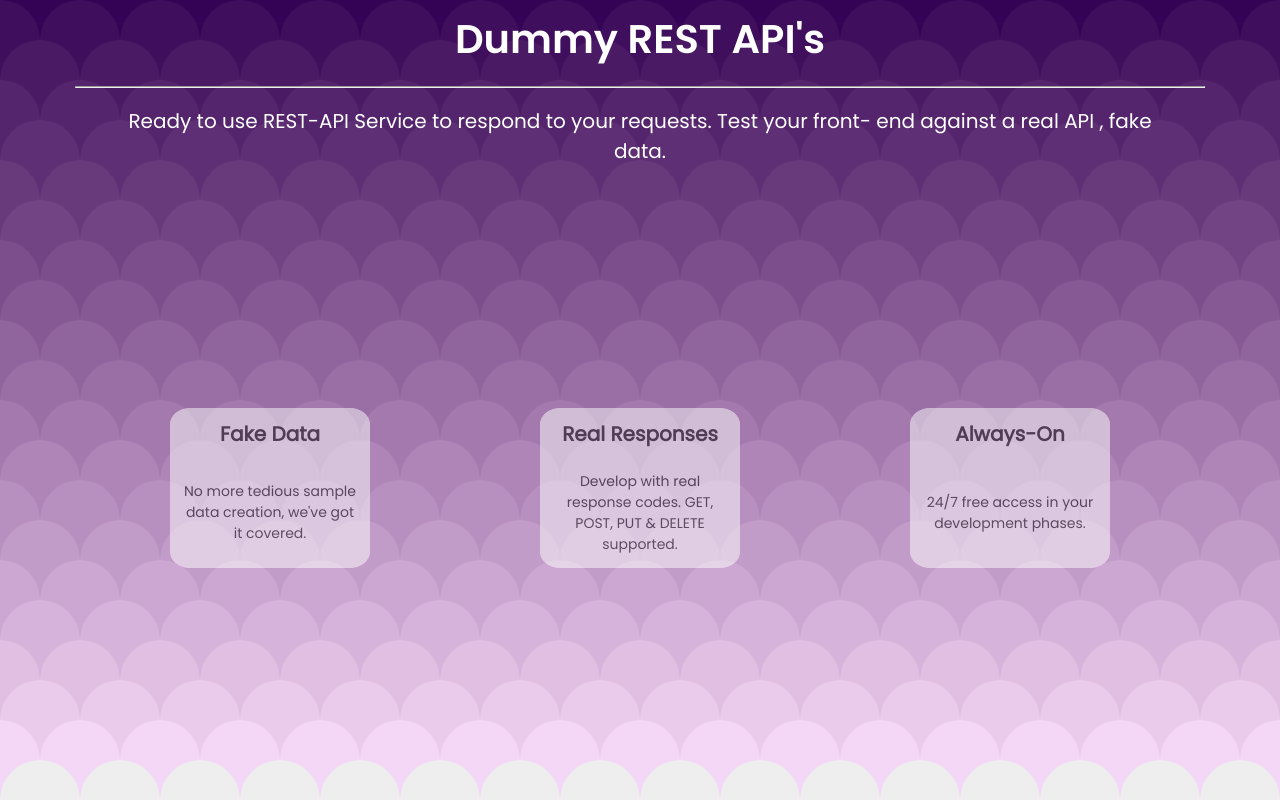
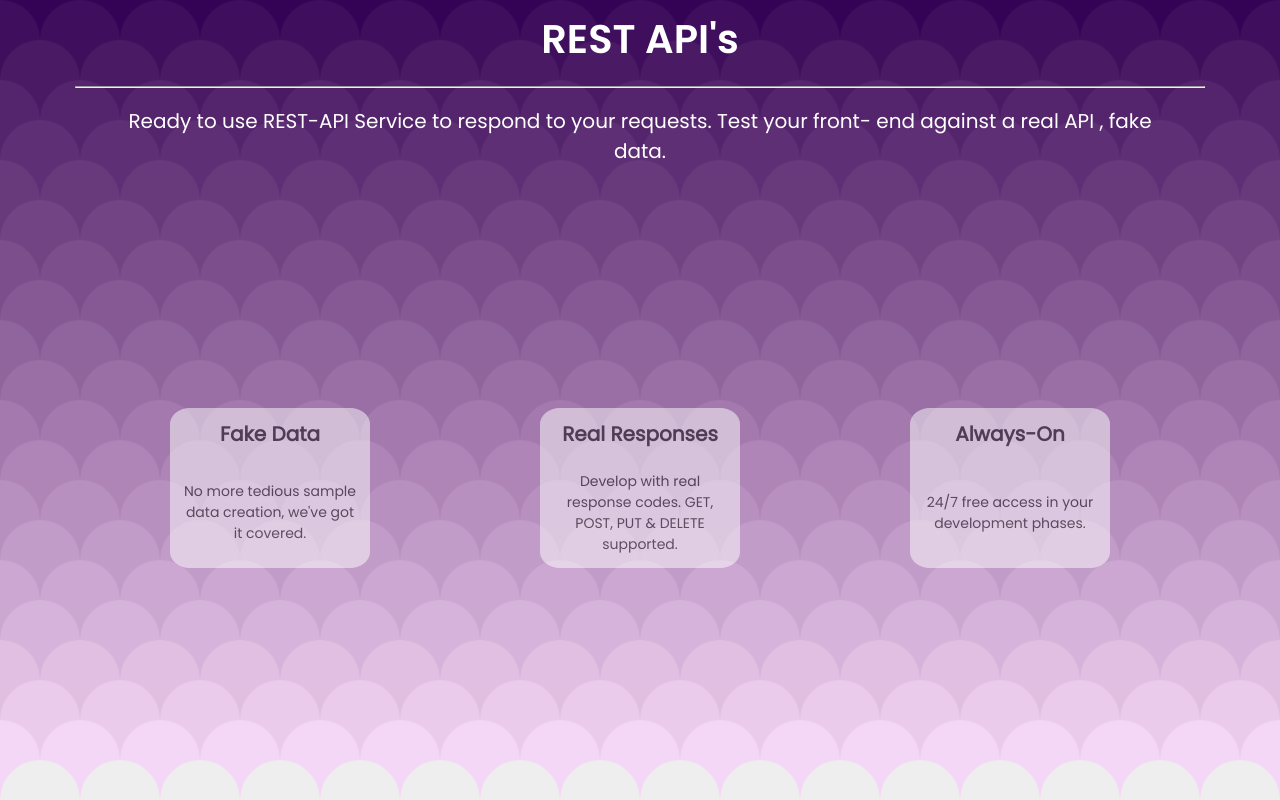
Before and after one commit to ArtTwis/Dummy-REST-API, a website: page public/index.html in a window 1280 px wide. Shown: the top 800 px of the page. Drawn offline with Linux system fonts and the light colour scheme; no server answers.

Commit message:
change heading

```diff
--- a/public/index.html
+++ b/public/index.html
@@ -28,7 +28,7 @@
 
 		<section id="header">
 			<div id="headerContent_dv">
-				<h1 class="flex justify-center">Dummy REST API's</h1>
+				<h1 class="flex justify-center">REST API's</h1>
 				<hr />
 				<p class="flex justify-center">
 					Ready to use REST-API Service to respond to your requests. Test your front- end against a
```
